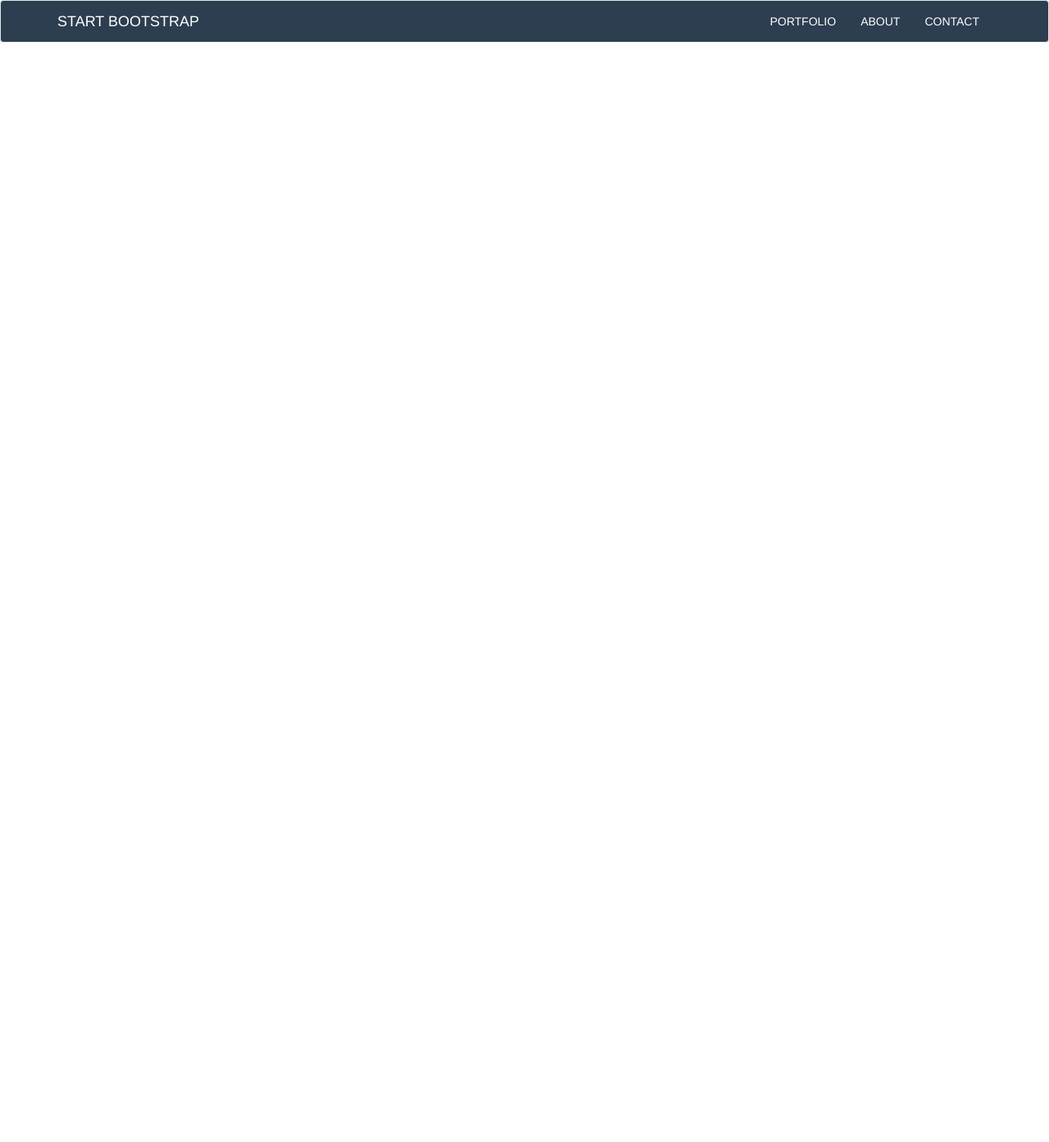
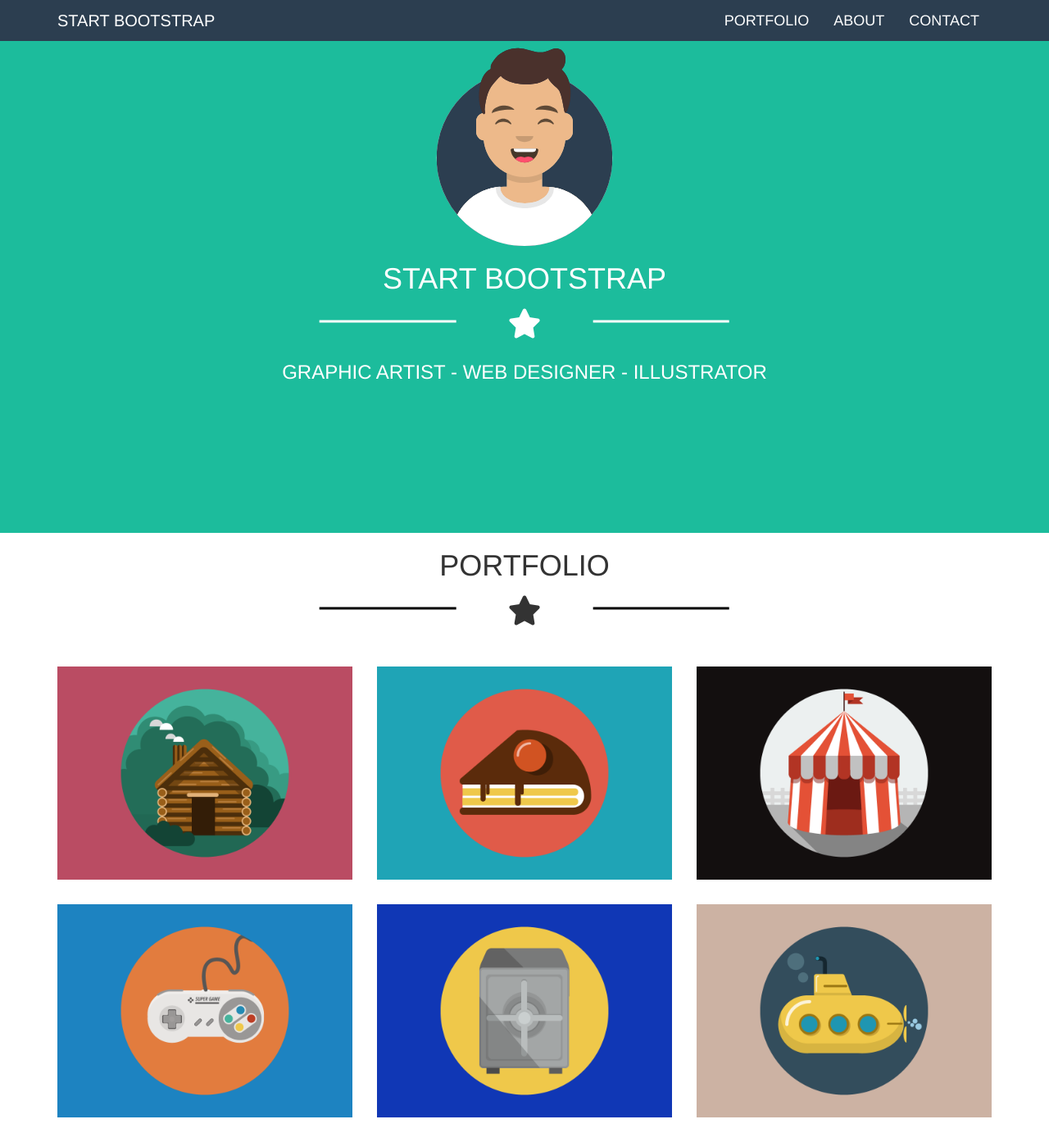
Before and after one commit to AndreaDeMartino/html-css-bootstrap-freelancer, a plain HTML site: page index.html in a window 1280 px wide. Shown: the whole page at 82% size. Before the commit the page ends 800 px from the top, so only its background shows below. Drawn offline with nearby package versions, Linux system fonts and the light colour scheme.

Commit message:
Creation: Jumbotron and Portfolio Section
Creato Jumbotron e sezione Portfolio Responsive

```diff
--- a/css/main.css
+++ b/css/main.css
@@ -1,14 +1,78 @@
 /* GENERAL RULES */
 
-/* HEADER */
-header .navbar-default{
-  background-color: #2C3E50;
+
+/* UTILITY */
+.relative {
+  position: relative;
+  height: 50px;
 }
 
-header .navbar-default .navbar-brand{
+.maxwidth {
+  max-width: 1000px;
+  margin: 0 auto;
+}
+
+/* HEADER */
+header .navbar-default {
+  background-color: #2C3E50;
+  border: none;
+  margin-bottom: 0;
+  border-radius: 0;
+}
+
+header .navbar-default .navbar-brand {
   color: white;
+  font-size: 20px;
 }
 
 header .navbar-default .navbar-nav>li>a {
   color:white;
+  font-size: 18px;
 }
+
+/* JUMBOTRON */
+#jumbotron {
+  height: 600px;
+  background-color: #1CBC9C;
+  color: white;
+}
+
+#jumbotron img {
+  height: 250px;
+}
+
+#jumbotron .line:after {
+  content: '';
+  position: absolute;
+  bottom: 50%;
+  left: 50%;
+  width: 100%;
+  height: 3px;
+  transform: translate(-50%,-50%);
+  background: white;
+}
+
+#jumbotron,
+#portfolio .row {
+  font-size: 36px;
+}
+
+/* PORTFOLIO */
+#portfolio img {
+  margin-bottom: 30px;
+}
+
+#portfolio i {
+  margin-bottom: 50px;
+}
+
+#portfolio .line:after {
+  content: '';
+  position: absolute;
+  bottom: 50%;
+  left: 50%;
+  width: 100%;
+  height: 3px;
+  transform: translate(-50%,-50%);
+  background: black;
+}
--- a/index.html
+++ b/index.html
@@ -3,9 +3,11 @@
   <head>
     <meta charset="utf-8">
     <meta name="viewport" content="width=device-width, initial-scale=1.0">
-    <!-- Bootstrap -->
+    <!-- FONTAWESOME -->
+    <script src="https://kit.fontawesome.com/c2709405dd.js" crossorigin="anonymous"></script>
+    <!-- BOOTSTRAP -->
     <link rel="stylesheet" href="https://maxcdn.bootstrapcdn.com/bootstrap/3.3.7/css/bootstrap.min.css" integrity="sha384-BVYiiSIFeK1dGmJRAkycuHAHRg32OmUcww7on3RYdg4Va+PmSTsz/K68vbdEjh4u" crossorigin="anonymous">
-    <!-- Css -->
+    <!-- CSS -->
     <link rel="stylesheet" href="css/main.css">
     <title>BOOTSRAP</title>
   </head>
@@ -15,6 +17,7 @@
 
 
   <header>
+    <!-- NAV BAR CON APPUNTI-->
     <nav class="navbar navbar-default">
       <div class="container">
         <!-- COMPRESSO -->
@@ -36,10 +39,88 @@
             <li><a href="#">ABOUT</a></li>
             <li><a href="#">CONTACT</a></li>
           </ul>
-        </div><!-- /.navbar-collapse -->
-      </div><!-- /.container -->
+        </div>
+      </div>
     </nav>
+
+    <!-- JUMBOTRON -->
+    <section>
+      <div id="jumbotron" class="text-center">
+        <img class= "img-responsive center-block" src="assets/avatar.svg" alt="">
+        <h1>START BOOTSTRAP</h1>
+        <div class=".container-fluid">
+          <div class="row maxwidth">
+            <div class="col-lg-2 col-md-2 col-sm-2 col-xs-2 col-lg-offset-3 col-md-offset-3 col-sm-offset-3 col-xs-offset-3 text-right relative">
+              <div class="line"></div>
+            </div>
+            <div class="col-lg-2 col-md-2 col-sm-2 col-xs-2">
+              <i class="fas fa-star"></i>
+            </div>
+            <div class="col-lg-2 col-md-2 col-sm-2 col-xs-2 text-left relative">
+              <div class="line"></div>
+            </div>
+          </div>
+        </div>
+        <h3>GRAPHIC ARTIST - WEB DESIGNER - ILLUSTRATOR</h3>
+      </div>
+    </section>
   </header>
+
+  <main>
+    <!-- PORTFOLIO -->
+    <section>
+      <div id= "portfolio" class="text-center">
+        <h1>PORTFOLIO</h1>
+        <div class=".container-fluid">
+          <div class="row maxwidth">
+            <div class="col-lg-2 col-md-2 col-sm-2 col-xs-2 col-lg-offset-3 col-md-offset-3 col-sm-offset-3 col-xs-offset-3 text-right relative">
+              <div class="line"></div>
+            </div>
+            <div class="col-lg-2 col-md-2 col-sm-2 col-xs-2">
+              <i class="fas fa-star"></i>
+            </div>
+            <div class="col-lg-2 col-md-2 col-sm-2 col-xs-2 text-left relative">
+              <div class="line"></div>
+            </div>
+          </div>
+        </div>
+        <div class="container">
+          <div class="row">
+
+            <div class="col-lg-4 col-md-6 col-sm-12 col-xs-12">
+              <img class="img-responsive" src="assets/cabin.png" alt="">
+            </div>
+            <div class="col-lg-4 col-md-6 col-sm-12 col-xs-12">
+              <img class="img-responsive" src="assets/cake.png" alt="">
+            </div>
+            <div class="col-lg-4 col-md-6 col-sm-12 col-xs-12">
+              <img class="img-responsive" src="assets/circus.png" alt="">
+            </div>
+            <div class="col-lg-4 col-md-6 col-sm-12 col-xs-12">
+              <img class="img-responsive" src="assets/game.png" alt="">
+            </div>
+            <div class="col-lg-4 col-md-6 col-sm-12 col-xs-12">
+              <img class="img-responsive" src="assets/safe.png" alt="">
+            </div>
+            <div class="col-lg-4 col-md-6 col-sm-12 col-xs-12">
+              <img class="img-responsive" src="assets/submarine.png" alt="">
+            </div>
+
+          </div>
+        </div>
+      </div>
+    </section>
+
+
+
+
+
+
+
+
+
+
+  </main>
 
 
 
```
